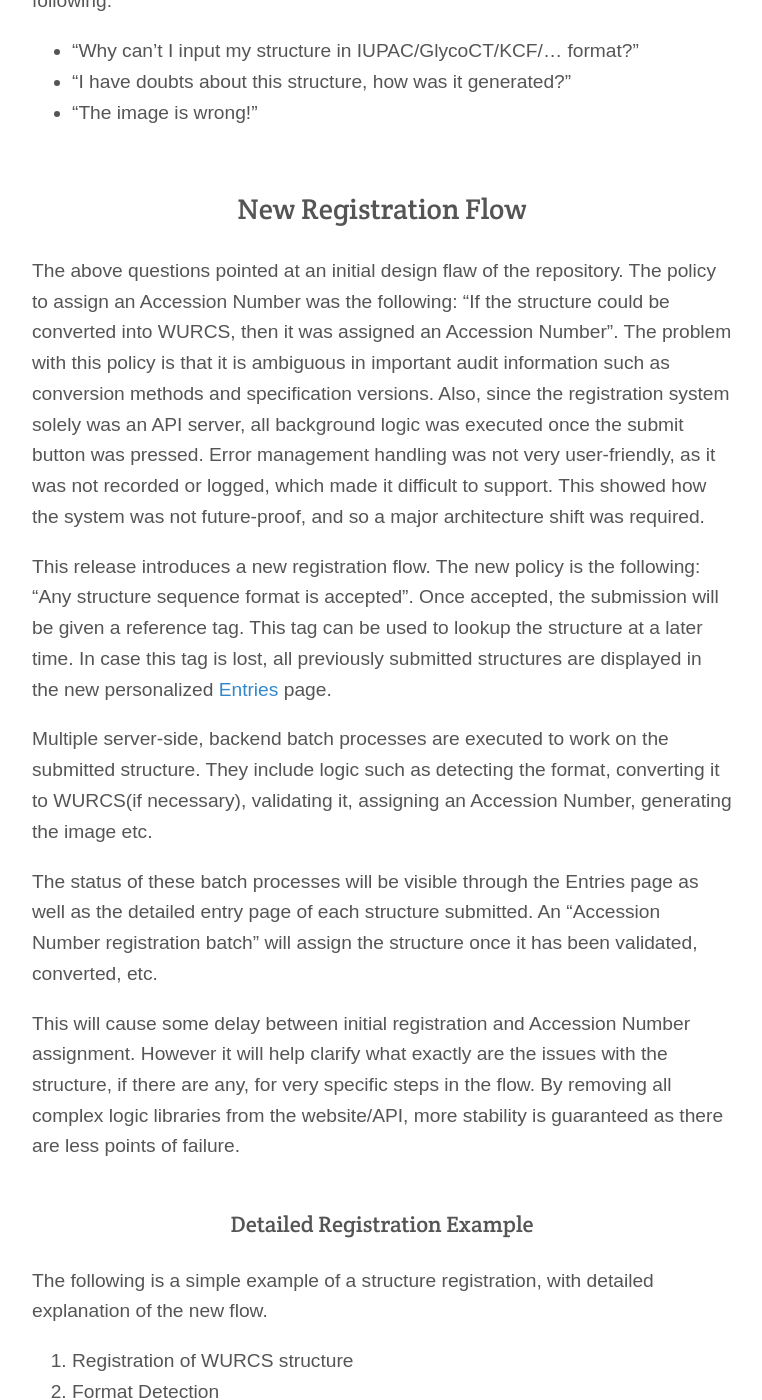
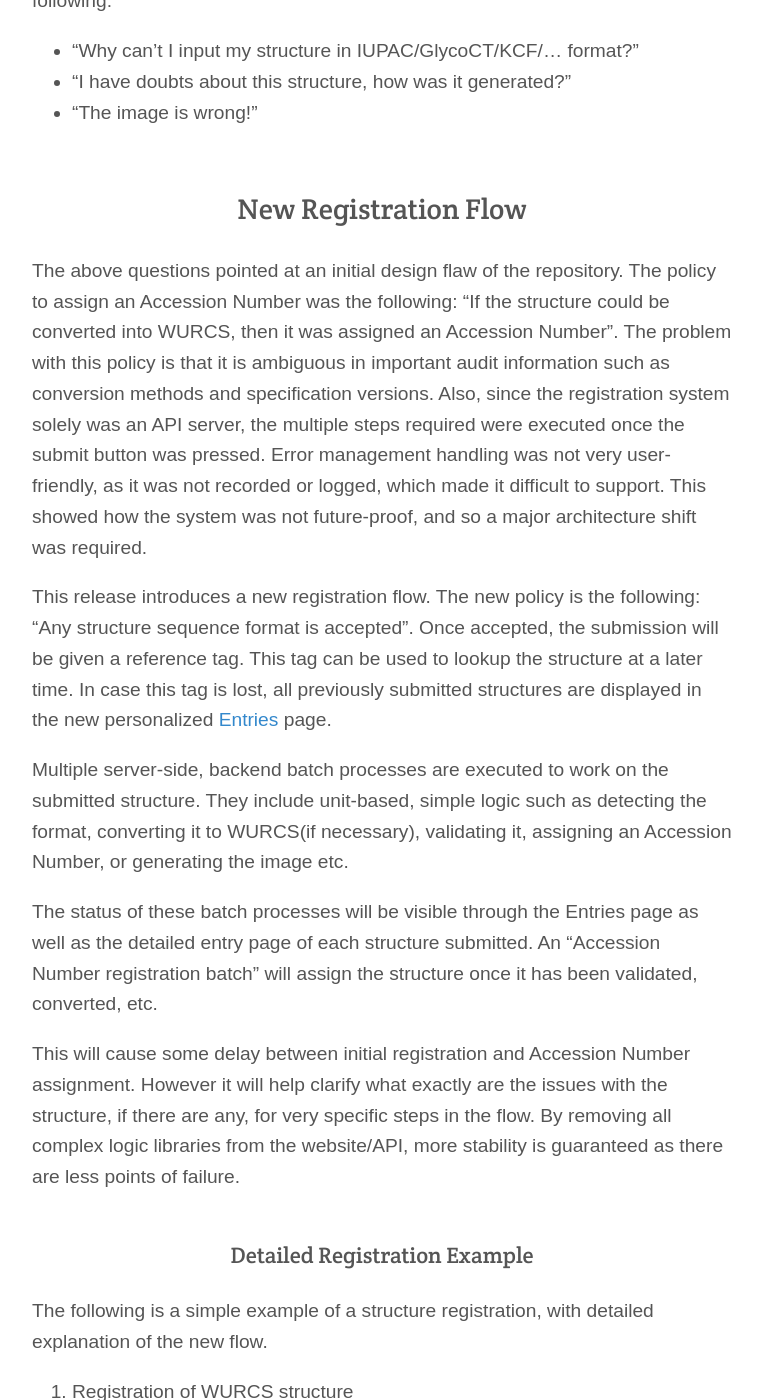
Before and after one commit to glytoucan/glytoucan, a Jekyll site: the page built from _posts/2019-08-01-new-backend-release.md, in a window 1280 px wide and 1400 px high, scrolled down 1380 px. Shown: the whole window, without its empty margins (258-1020 px from the left). Built offline with Jekyll 4.4.1, drawn with Linux system fonts in a browser that asks for light colours; nearby versions of some CDN libraries; some of the changed text lies outside the part shown.

Commit message:
future work

```diff
--- a/_posts/2019-08-01-new-backend-release.md
+++ b/_posts/2019-08-01-new-backend-release.md
@@ -34,11 +34,11 @@
 
 ## New Registration Flow
 
-The above questions pointed at an initial design flaw of the repository.  The policy to assign an Accession Number was the following: "If the structure could be converted into WURCS, then it was assigned an Accession Number".  The problem with this policy is that it is ambiguous in important audit information such as conversion methods and specification versions.  Also, since the registration system solely was an API server, all background logic was executed once the submit button was pressed.  Error management handling was not very user-friendly, as it was not recorded or logged, which made it difficult to support.  This showed how the system was not future-proof, and so a major architecture shift was required.
+The above questions pointed at an initial design flaw of the repository.  The policy to assign an Accession Number was the following: "If the structure could be converted into WURCS, then it was assigned an Accession Number".  The problem with this policy is that it is ambiguous in important audit information such as conversion methods and specification versions.  Also, since the registration system solely was an API server, the multiple steps required were executed once the submit button was pressed.  Error management handling was not very user-friendly, as it was not recorded or logged, which made it difficult to support.  This showed how the system was not future-proof, and so a major architecture shift was required.
 
 This release introduces a new registration flow.  The new policy is the following: "Any structure sequence format is accepted".  Once accepted, the submission will be given a reference tag.  This tag can be used to lookup the structure at a later time.  In case this tag is lost, all previously submitted structures are displayed in the new personalized [Entries](https://glytoucan.org/Users/structure) page.
 
-Multiple server-side, backend batch processes are executed to work on the submitted structure.  They include logic such as detecting the format, converting it to WURCS(if necessary), validating it, assigning an Accession Number, generating the image etc.
+Multiple server-side, backend batch processes are executed to work on the submitted structure.  They include unit-based, simple logic such as detecting the format, converting it to WURCS(if necessary), validating it, assigning an Accession Number, or generating the image etc.
 
 The status of these batch processes will be visible through the Entries page as well as the detailed entry page of each structure submitted.  An "Accession Number registration batch" will assign the structure once it has been validated, converted, etc.
 
@@ -70,3 +70,10 @@
 The website still does some conversion automatically.  This will be removed once the GlycoCT batch is complete.
 
 One of the major changes with this process is that the Accession Number is not received in real-time after submission.  The Website, client library, and CLI interface were all slightly modified to account for this.  As a simple measure to prevent duplications, an exact search of the input sequence is done to check if it is registered already or not.  If so, the accession number is returned, otherwise the reference tag is returned.
+
+
+## Future Work
+
+Since the Batch process is based on a framework, an API to this framework can be created to give user's direct access to these batch process timings and even direct execution requests.
+
+More work on the user interface.  Simple things such as pagination were deprioritized until after the release.  These will be hotfixed as they will not impact underlying RDF data.
```
Also changed, not shown: other parts of _posts/2019-08-01-new-backend-release.md (+1 -1 lines).
